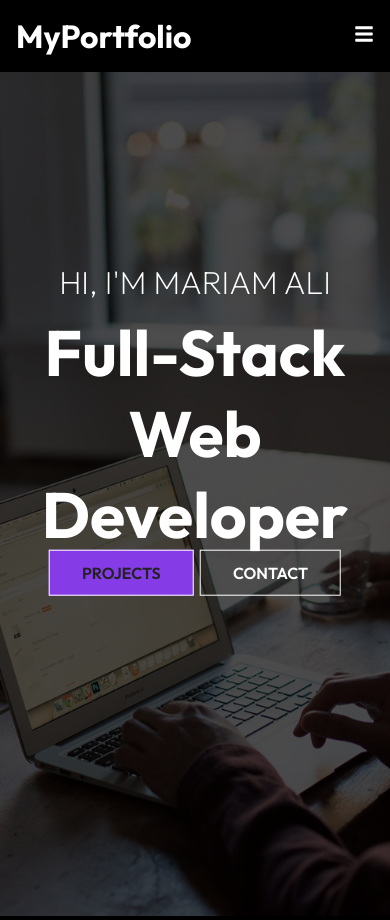
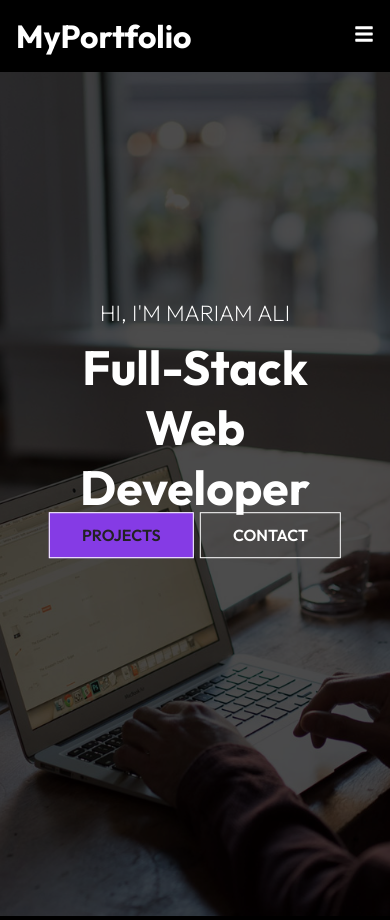
Before and after one commit to Mariamaliomari/my-siteportfolio, a React (Create React App) app: page / in a window 390 px wide. Built offline with nearby package versions, Linux system fonts and the light colour scheme.

Commit message:
add responsiveness to herosection

```diff
--- a/src/components/HeroImageStyle.css
+++ b/src/components/HeroImageStyle.css
@@ -40,3 +40,15 @@
 .content .btn{
     margin: 1rem 0.2rem;
 }
+@media screen and (max-width:640px){
+
+.hero .content h1{
+    font-size: 3rem;
+
+
+}
+.hero .content p{
+    font-size: 1.4rem;
+
+}
+}
```
